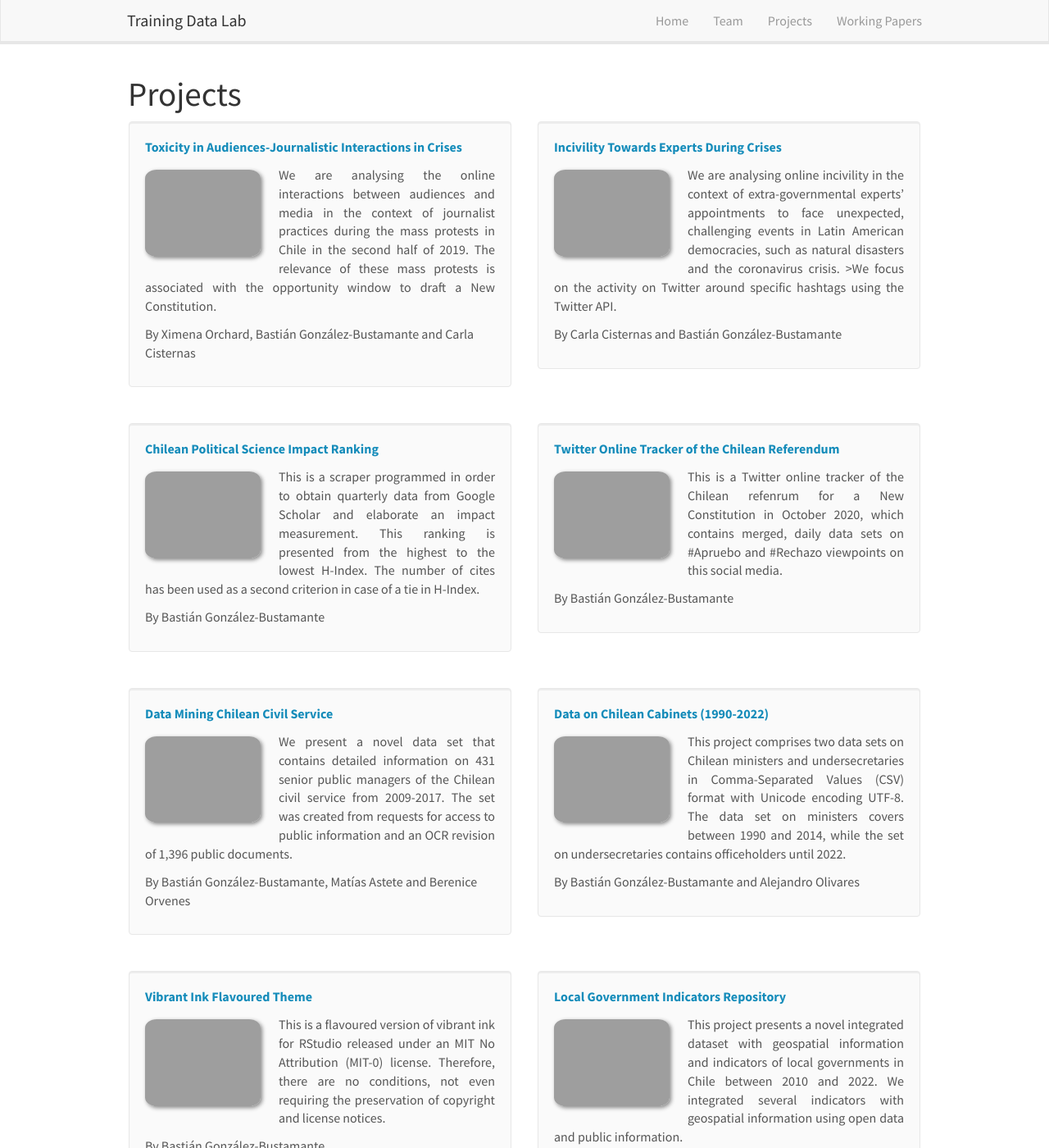
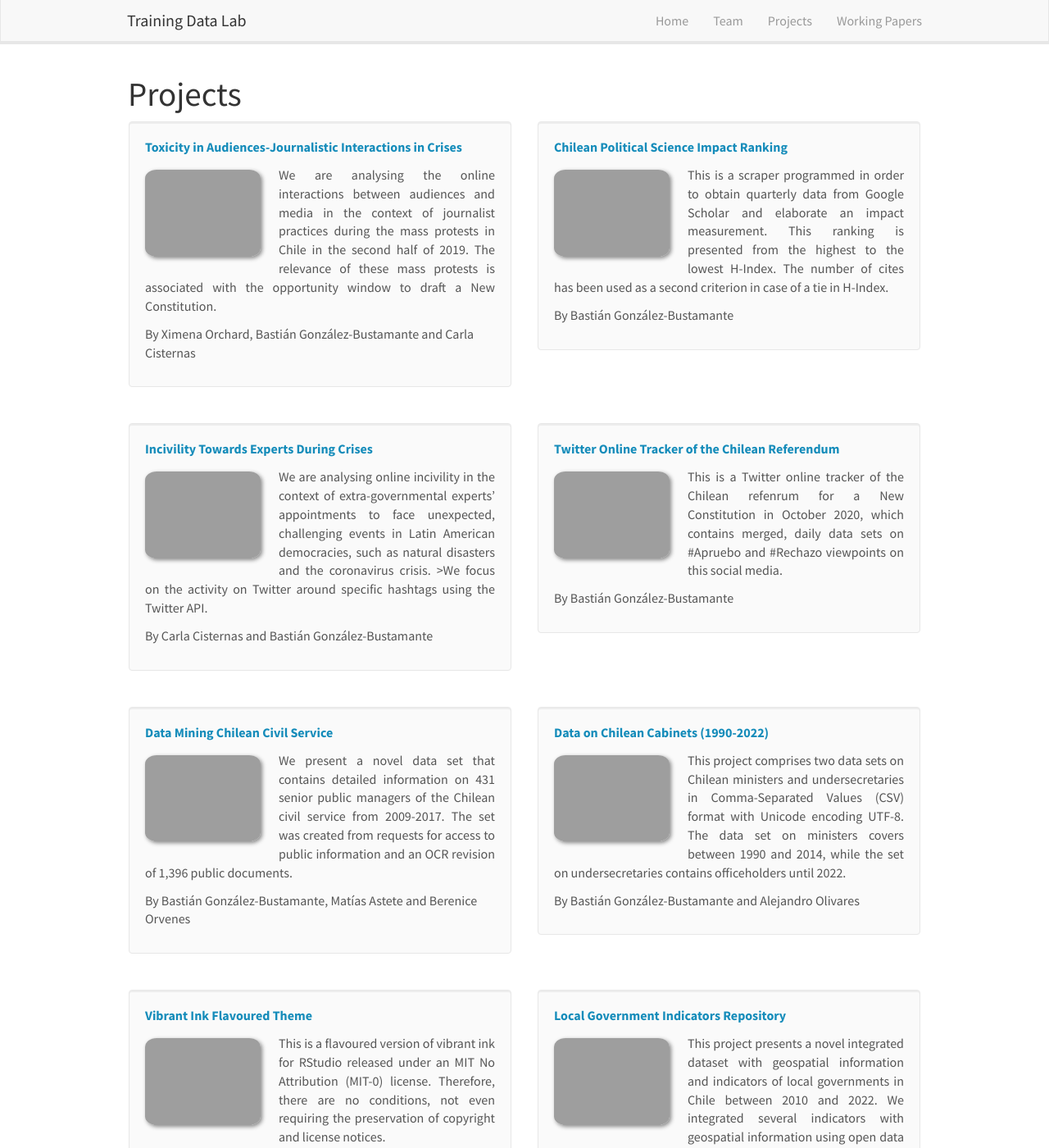
Before and after one commit to training-datalab/old-training-datalab.com, a Jekyll site: the page built from _pages/projects.md, in a window 1280 px wide and 1400 px high. Shown: the whole window at 82% size. Built offline with Jekyll 4.4.1, drawn with Linux system fonts in a browser that asks for light colours; nearby versions of some CDN libraries; some of the changed lines change nothing that is shown; some of the changed text lies outside the part shown.

Commit message:
Update projects.yml

```diff
--- a/_data/projects.yml
+++ b/_data/projects.yml
@@ -8,22 +8,22 @@
   highlight: 1
   news2:
 
+- title: "Chilean Political Science Impact Ranking"
+  image: CPS-Ranking.png
+  description: This is a scraper programmed in order to obtain quarterly data from Google Scholar and elaborate an impact measurement. This ranking is presented from the highest to the lowest H-Index. The number of cites has been used as a second criterion in case of a tie in H-Index.
+  authors: Bastián González-Bustamante
+  link:
+    url: https://training-datalab.com/projects/cps-ranking
+    display: See Project
+  highlight: 1
+  news2:
+
 - title: "Incivility Towards Experts During Crises"
   image: experts.png
   description: We are analysing online incivility in the context of extra-governmental experts' appointments to face unexpected, challenging events in Latin American democracies, such as natural disasters and the coronavirus crisis. >We focus on the activity on Twitter around specific hashtags using the Twitter API.
   authors: Carla Cisternas and Bastián González-Bustamante
   link:
     url: https://training-datalab.com/projects/incivility-towards-experts-during-crises
-    display: See Project
-  highlight: 1
-  news2:
-
-- title: "Chilean Political Science Impact Ranking"
-  image: CPS-Ranking.png
-  description: This is a scraper programmed in order to obtain quarterly data from Google Scholar and elaborate an impact measurement. This ranking is presented from the highest to the lowest H-Index. The number of cites has been used as a second criterion in case of a tie in H-Index.
-  authors: Bastián González-Bustamante
-  link:
-    url: https://training-datalab.com/projects/cps-ranking
     display: See Project
   highlight: 1
   news2:
@@ -78,6 +78,16 @@
   highlight: 1
   news2:
 
+- title: "Data Collection on Boards of Directors (2001-2022)"
+  image: ceo.png
+  description: We used data from the Financial Market Commission, which supervised more than 70% of financial assets in Chile, to identify board members and CEOs of a number of companies. We have elaborated a list of board members and CEOs for 463 and 451 companies.
+  authors: Bastián González-Bustamante and Carla Cisternas
+  link:
+    url: https://training-datalab.com/projects/data-boards-of-directors
+    display: See Project
+  highlight: 1
+  news2:
+
 - title: "Training Data on Chilean Congress Bills"
   image: congress.png
   description: From a data set of bills in the Chilean Lower House between 2006 and 2018 (<em>N</em> = 4,139), a period that corresponds to three administrations, we draw a random subsample considering some bills per month. We are carrying out two data coding procedures in this subsample in order to identify both the bill’s issue and territorial scope.
```
